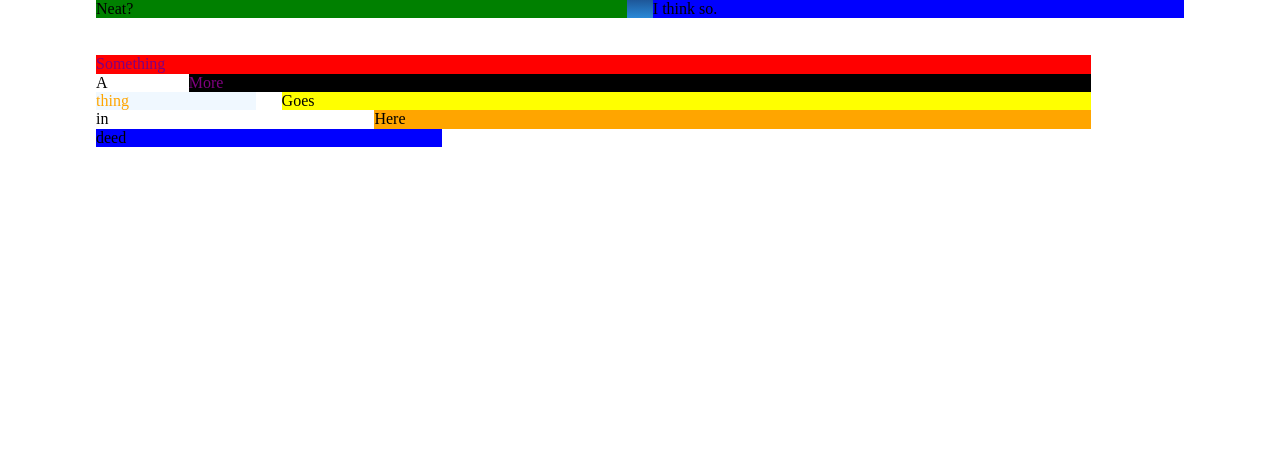
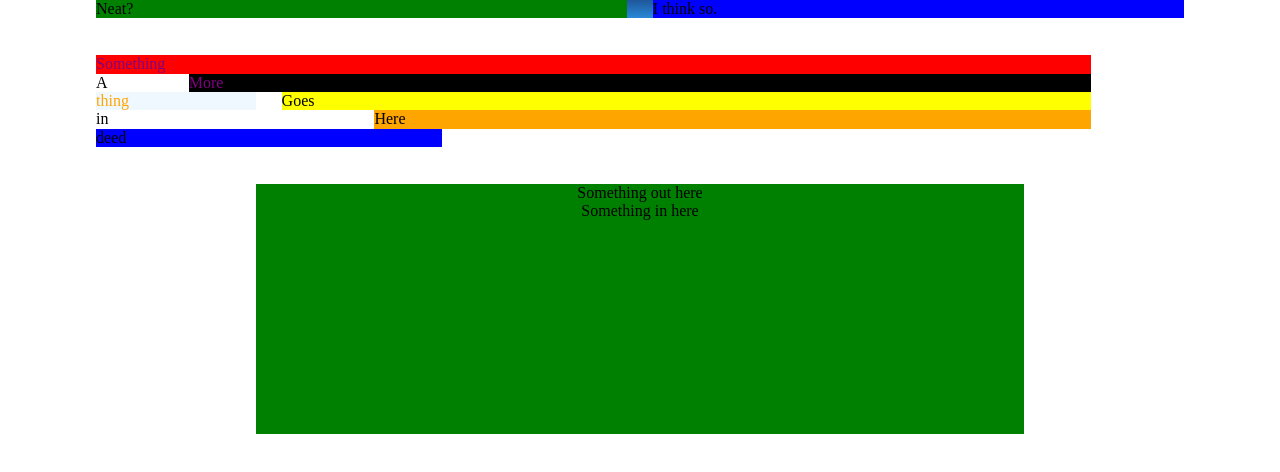
Before and after one commit to tsmit182/bourbonNeat, a website: page app/index.html in a window 1280 px wide. Drawn offline with nearby package versions, Linux system fonts and the light colour scheme; files that its build step writes are made by us from their sources; files whose address does not match are found by name.

Commit message:
messing with formatting options

```diff
--- a/app/index.html
+++ b/app/index.html
@@ -44,8 +44,15 @@
         <article id="article23">deed</article>
     </section>
 
+    <br /> <br />
 
-    <section id="thirdSect"
+    <section id="a3">Something out here
+        <aside id="å">Something in here</aside>
+    </section>
+
+
+
+    <section id="a4">
         <aside id="3_1">
 
     <!-- build:js scripts/vendor.js -->
--- a/app/styles/main.scss
+++ b/app/styles/main.scss
@@ -36,6 +36,9 @@
    background-color: blue;
 }
 }
+
+//////
+
 
 
 #a2 {
@@ -80,3 +83,24 @@
     background-color:blue;
   }
 }
+
+
+
+/////
+
+
+
+#a3{
+  @include outer-container;
+  background-color: green;
+  height: 250px;
+  width: 60%;
+  text-align: center;
+  // padding-top: 20%;
+  å {
+    @include span-columns(6);
+    @include shift(3);
+    background-color:blue;
+
+  }
+}
```
